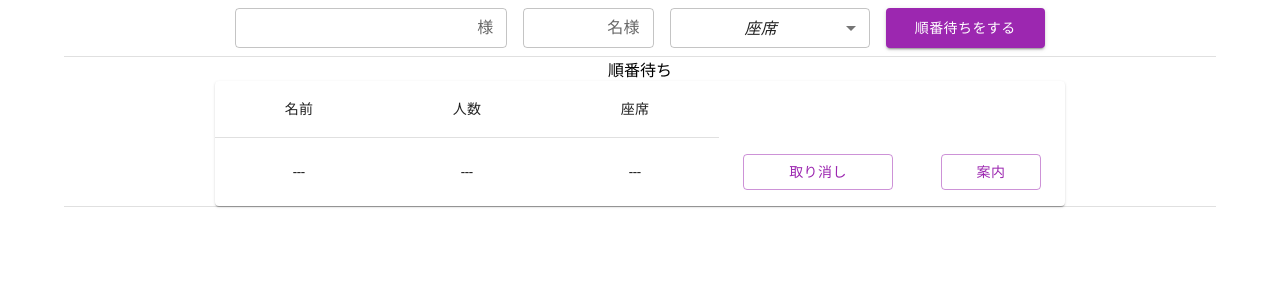
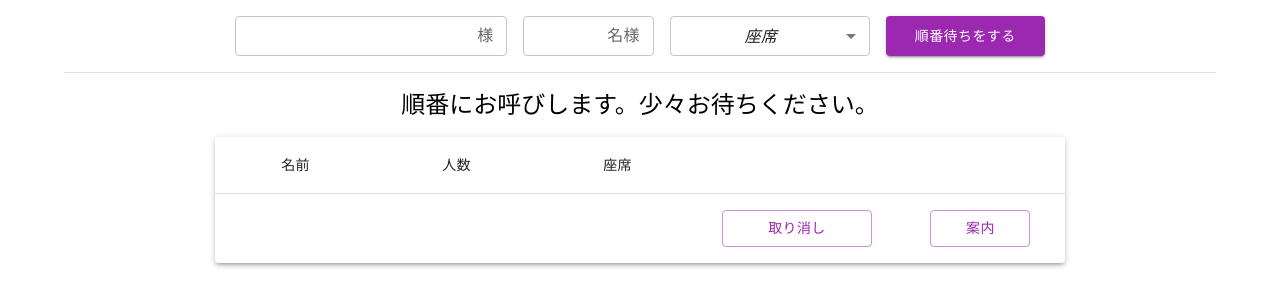
Before and after one commit to harutas/Waiting_Board, a React (Create React App) app: page / in a window 1280 px wide. Both pictures are taken after a click on the button "順番待ちをする". Shown: the top 306 px of the page. Built offline with nearby package versions, Linux system fonts and the light colour scheme.

Commit message:
WaitingTablePageのリストレンダリング

```diff
--- a/src/components/InputArea.jsx
+++ b/src/components/InputArea.jsx
@@ -8,8 +8,8 @@ import Button from '@mui/material/Button';
 
 const InputArea = (props) => {
   return (
-    <Stack direction={"row"} justifyContent="center">
-      <FormControl sx={{ m: 1}} variant="outlined">
+    <Stack direction={"row"} justifyContent="center" sx={{ my: 1 }}>
+      <FormControl sx={{ m: 1 }} variant="outlined">
         <OutlinedInput
           autoComplete="off"
           name={"name"}
--- a/src/components/MainPage.jsx
+++ b/src/components/MainPage.jsx
@@ -1,3 +1,4 @@
+import { Guest } from "../model/index"
 import { Divider } from "@mui/material";
 import React from "react"
 import InputArea from "./InputArea"
@@ -7,6 +8,7 @@ class MainPage extends React.Component {
   constructor(props) {
     super(props);
     this.state = {
+      id : 1,
       inputData : {
         name : "",
         numberOfPeople : "",
@@ -16,6 +18,8 @@ class MainPage extends React.Component {
       insideOfShopArray : []
     }
     this.handleChange = this.handleChange.bind(this);
+    this.addToWaitingArray = this.addToWaitingArray.bind(this);
+
   }
 
   handleChange(e) {
@@ -27,18 +31,39 @@ class MainPage extends React.Component {
     })
   }
 
+  addToWaitingArray() {
+    const array = this.state.waitingArray;
+    array.push(
+      new Guest(
+        this.state.id,
+        this.state.inputData.name,
+        this.state.inputData.numberOfPeople,
+        this.state.inputData.preferredSeat
+      )
+    );
+    console.log(array)
+    this.setState({
+      waitingArray : array,
+      id : this.state.id + 1
+    });
+  }
+
   renderInputArea() {
     return (
       <InputArea
         value={this.state.inputData}
         onChange={(e) => this.handleChange(e)}
+        onClick={() => this.addToWaitingArray()}
       />
     )
   }
 
   renderWaitingTablePage() {
     return (
-      <WaitingTablePage/>
+      <WaitingTablePage
+        value={this.state.waitingArray}
+        // cancelOnClick={() => this.cancelOnClick()}
+      />
     )
   }
 
@@ -48,7 +73,7 @@ class MainPage extends React.Component {
         {this.renderInputArea()}
         <Divider/>
         {this.renderWaitingTablePage()}
-        <Divider/>
+        {/* <Divider/> */}
       </>
     )
   }
--- a/src/components/WaitingParty.jsx
+++ /dev/null
@@ -1,45 +0,0 @@
-
-import { Button, TableCell, TableRow } from "@mui/material"
-
-const WaitingParty = (props) => {
-  return (
-        <TableRow
-          // key={row.name}
-          sx={{ '&:last-child td, &:last-child th': { border: 0 } }}
-        >
-          <TableCell sx={{width : 200}} align="center">---</TableCell>
-          <TableCell sx={{width : 200}} align="center">---</TableCell>
-          <TableCell sx={{width : 200}} align="center">---</TableCell>
-          <TableCell align="center">
-            <Button
-              sx={{ mx: 1, width: 150 }}
-              // disabled={props.disabled}
-              variant="outlined"
-              color='secondary'
-              // onClick={props.onClick}
-              >
-              取り消し
-            </Button>
-
-          </TableCell>
-          <TableCell align="center">
-            <Button
-              sx={{ mx: 1, width: 100 }}
-              // disabled={props.disabled}
-              variant="outlined"
-              color='secondary'
-              // onClick={props.onClick}
-              >
-              案内
-            </Button>
-          </TableCell>
-
-        </TableRow>
-
-
-
-
-  )
-}
-
-export default WaitingParty
--- a/src/components/WaitingTablePage.jsx
+++ b/src/components/WaitingTablePage.jsx
@@ -1,32 +1,66 @@
-import { TableContainer, Paper, Table, TableHead, TableBody, TableCell, TableRow } from "@mui/material"
-import WaitingParty from "./WaitingParty";
+import { TableContainer, Paper, Table, TableHead, TableBody, TableCell, TableRow, Button, Typography, Box } from "@mui/material"
 
 const WaitingTablePage = (props) => {
-  // const items = props.waitingParties;
-  // const listItems = items.map((item) =>
-  //   <WaitingParty item={item} key={item.id} />
-  // )
+  const items = props.value;
+  const listItems = items.map((item) =>
+
+    <TableRow
+      key={item.id}
+      sx={{ '&:last-child td, &:last-child th': { border: 0 } }}
+    >
+      <TableCell sx={{width : 200}} align="center">{item.name}</TableCell>
+      <TableCell sx={{width : 200}} align="center">{item.numberOfPeople}</TableCell>
+      <TableCell sx={{width : 200}} align="center">{item.preferredSeat}</TableCell>
+      <TableCell align="center">
+        <Button
+          sx={{ mx: 1, width: 150 }}
+          // disabled={props.disabled}
+          variant="outlined"
+          color='secondary'
+          // onClick={props.onClick}
+          >
+          取り消し
+        </Button>
+
+      </TableCell>
+      <TableCell align="center">
+        <Button
+          sx={{ mx: 1, width: 100 }}
+          // disabled={props.disabled}
+          variant="outlined"
+          color='secondary'
+          // onClick={props.onClick}
+          >
+          案内
+        </Button>
+      </TableCell>
+
+    </TableRow>
+
+  );
 
 
   return (
-    <>
-      <div>順番待ち</div>
+    <Box sx={{my: 2}}>
+      <Typography variant="h5" component={"div"}>順番にお呼びします。少々お待ちください。</Typography>
 
-        <TableContainer component={Paper} sx={{ width: 850, margin: "auto" }}>
+        <TableContainer component={Paper} sx={{ width: 850, margin: "auto", boxShadow: 3, my: 2}}>
           <Table sx={{ minWidth: 300 }} aria-label="waiting-table">
             <TableHead>
               <TableRow>
                 <TableCell sx={{width : 150}} align="center">名前</TableCell>
                 <TableCell sx={{width : 150}} align="center">人数</TableCell>
                 <TableCell sx={{width : 150}} align="center">座席</TableCell>
+                <TableCell sx={{width : 150}} align="center"></TableCell>
+                <TableCell sx={{width : 150}} align="center"></TableCell>
               </TableRow>
             </TableHead>
             <TableBody>
-              <WaitingParty />
+              {listItems}
             </TableBody>
           </Table>
         </TableContainer>
-    </>
+    </Box>
   )
 }
 
--- /dev/null
+++ b/src/model/index.js
@@ -0,0 +1,8 @@
+export class Guest {
+  constructor(id, name, numberOfPeople, preferredSeat){
+    this.id = id;
+    this.name = name;
+    this.numberOfPeople = numberOfPeople;
+    this.preferredSeat = preferredSeat;
+  }
+}
```
